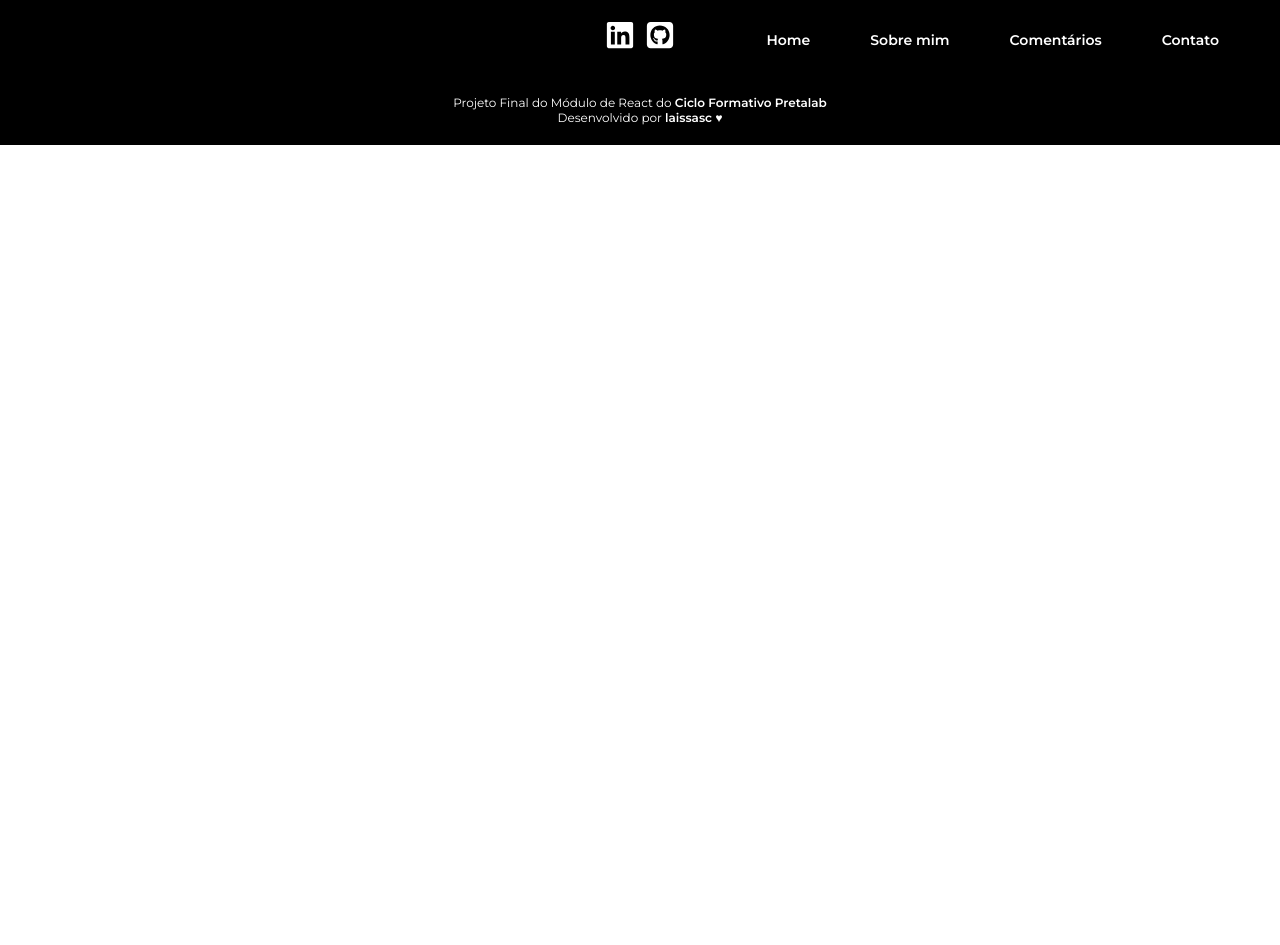
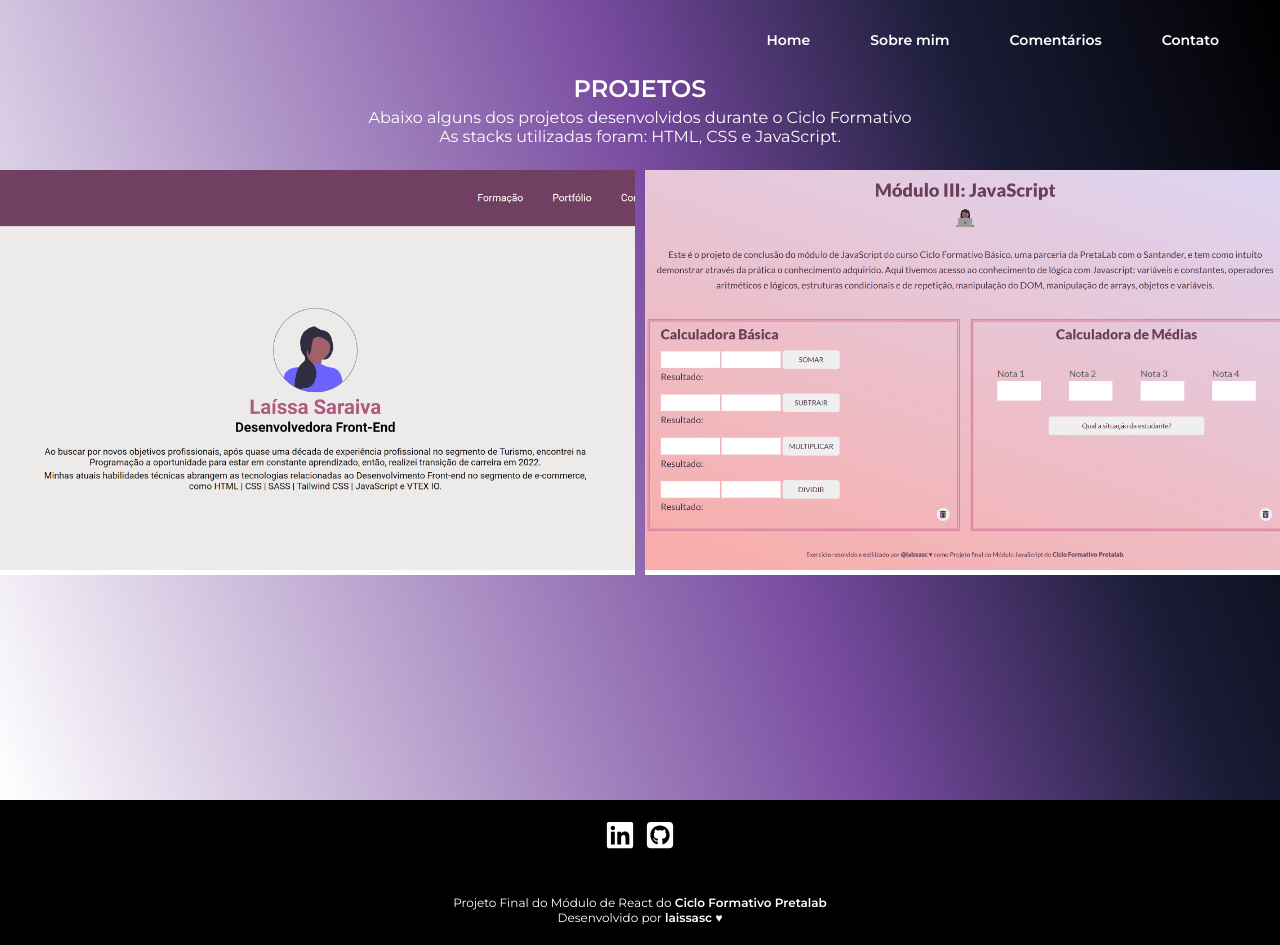
Before and after one commit to LaissaSaraiva/pretalab-projeto-final-react, a React (Vite) app: page /sobre-mim in a window 1280 px wide. Before the commit the page ends 800 px from the top, so only its background shows below. Built offline with nearby package versions, Linux system fonts and the light colour scheme.

Commit message:
feat: adiciona section projetos em AboutPage

```diff
--- a/src/App.jsx
+++ b/src/App.jsx
@@ -2,6 +2,7 @@ import Header from "./components/Header"
 import { Route, Routes } from "react-router-dom"
 import Footer from "./components/Footer"
 import HomePage from "./pages/HomePage/HomePage"
+import AboutPage from "./pages/AboutPage/AboutPage"
 import CommentsPage from "./pages/CommentsPage/CommentsPage"
 import ContactPage from "./pages/ContactPage/ContactPage"
 
@@ -11,6 +12,7 @@ function App() {
     <Header/>
     <Routes>
       <Route path="/" element={<HomePage/>}/>
+      <Route path="/sobre-mim" element={<AboutPage/>} />
       <Route path="/contato" element={<ContactPage/>} />
       <Route path="/comentarios" element={<CommentsPage/>}/>
     </Routes>
--- /dev/null
+++ b/src/pages/AboutPage/About.module.css
@@ -0,0 +1,55 @@
+.aboutPage__container {
+  min-height: 100vh;
+  padding-top: 50px;
+  background-color: #000000;
+  background-image: linear-gradient(250deg, var(--main-color) 0%, #1a1c37 22%, var(--tertiary-color) 44%, var(--primary-color)100%);
+  background-repeat: no-repeat;
+
+  @media(max-width: 640px) {
+    padding-top: 100px;
+  }
+}
+
+.aboutPage__wrapper {
+  max-width: 968px;
+  margin: 0 auto;
+}
+
+.aboutPage__description  {
+  margin: 24px auto;
+  color: var(--primary-color);
+  text-align: center;
+  padding: 0 10px
+}
+
+.aboutPage__description h2 {
+  text-transform: uppercase;
+  font-weight: 600;
+  margin-bottom: 5px;
+}
+
+.projects__container ul {
+  display: flex;
+  flex-direction: column;
+  justify-content: center;
+  max-width: 1280px;
+
+  @media(min-width: 1024px) {
+  flex-direction: row;
+  }
+}
+
+.projects__container li {
+  background-color: var(--primary-color)
+}
+
+.projects__container li img {
+  width: 320px;
+  height: auto;
+  object-fit: cover;
+
+  @media(min-width: 1024px) {
+    width: 640px;
+    height: 400px;
+  }
+}
--- /dev/null
+++ b/src/pages/AboutPage/AboutPage.jsx
@@ -0,0 +1,37 @@
+import React from "react"
+import styles from './About.module.css'
+import ListItems from '../../components/ListItems/ListItems'
+
+const AboutPage = () => {
+
+  const projects = [{
+    linkTo: "https://projeto-final-pretalab.netlify.app/",
+    path: '/projects/projeto_html.png'
+  },
+  {
+    linkTo: "https://projeto-javascript-pretalab-laissasc.netlify.app/",
+    path: '/projects/projeto_javascript.png'
+  }]
+
+  return (
+    <main className={styles.aboutPage__container}>
+      <div className={styles.aboutPage__wrapper}>
+        <section className={styles.aboutPage__projects}>
+          <div className={styles.aboutPage__description}>
+            <h2>Projetos</h2>
+            <p>
+              Abaixo alguns dos projetos desenvolvidos durante o Ciclo Formativo
+            </p>
+            <p>As stacks utilizadas foram: HTML, CSS e JavaScript.</p>
+          </div>
+
+          <div className={styles.projects__container}>
+            <ListItems items={projects} />
+          </div>
+        </section>
+      </div>
+    </main>
+  );
+}
+
+export default AboutPage
```
Also changed, not shown: public/projects/projeto_html.png (added), public/projects/projeto_javascript.png (added).
